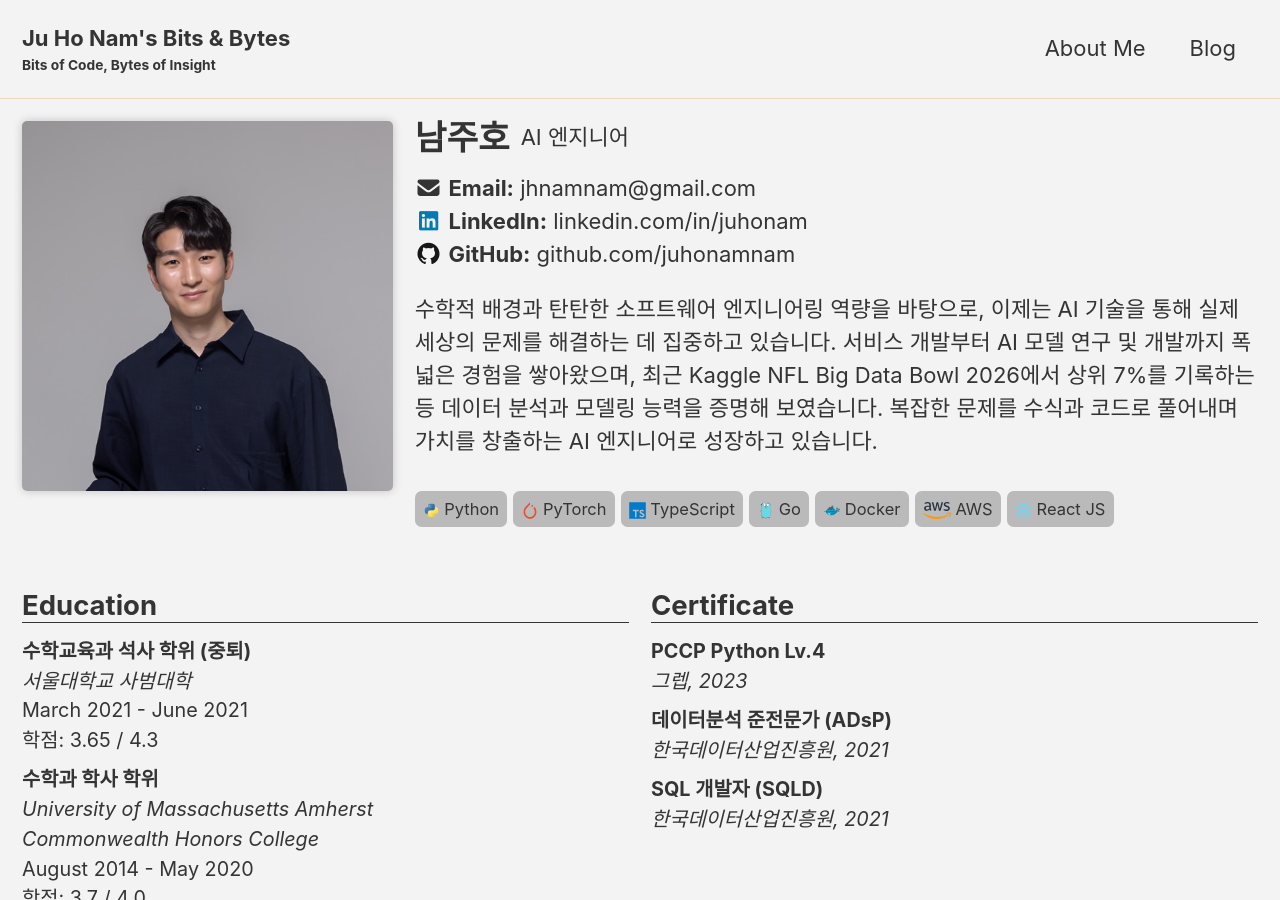
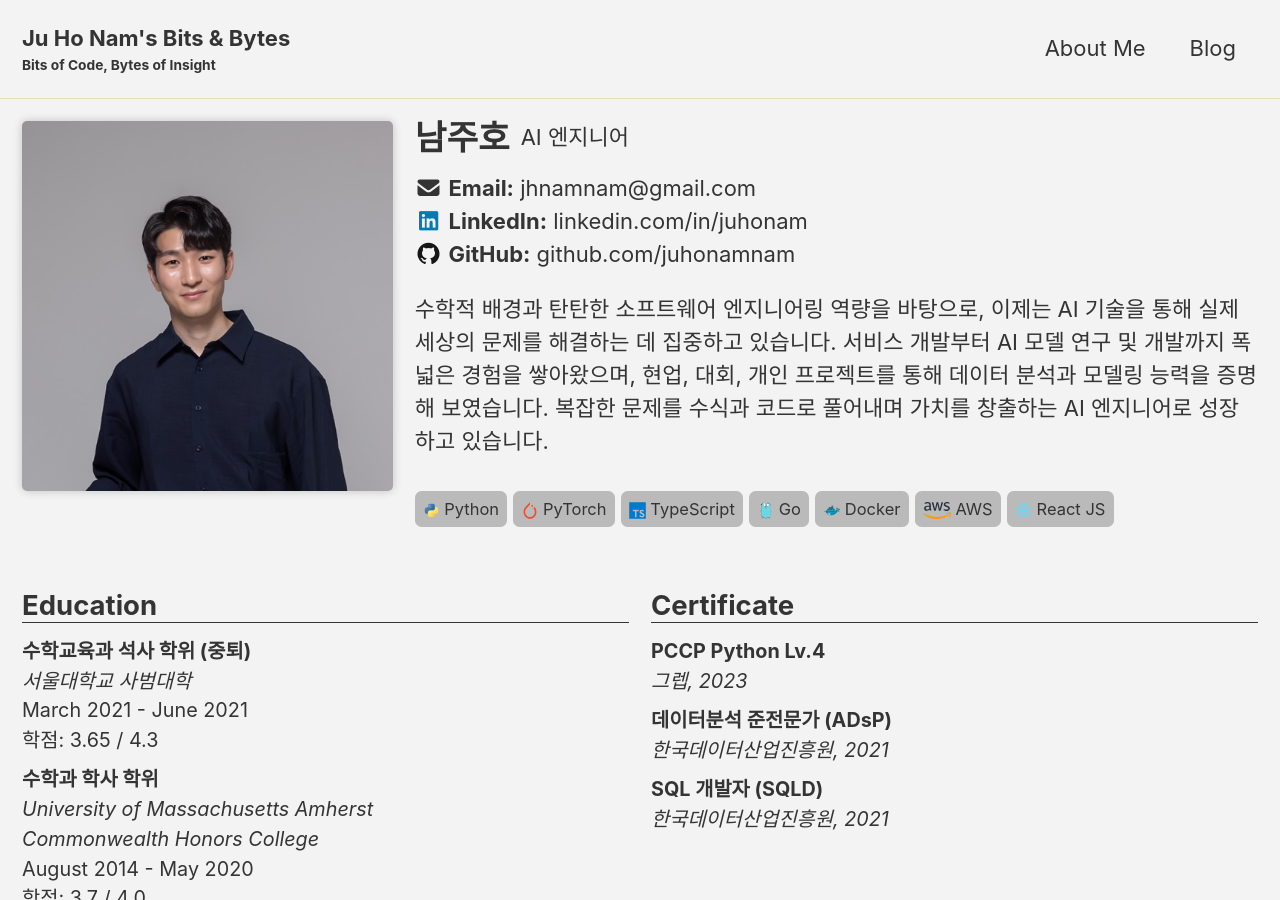
Before and after one commit to juhonamnam/juhonamnam.github.io, a Jekyll site: the page built from resume/index.html, in a window 1280 px wide and 900 px high. Built offline with Jekyll 4.4.1, drawn with Linux system fonts in a browser that asks for light colours; cached includes are drawn as plain includes.

Commit message:
modify about me intro description

```diff
--- a/_data/about-me/main.yml
+++ b/_data/about-me/main.yml
@@ -30,8 +30,8 @@ title:
 description:
   - type: paragraph
     inner:
-      ko: "수학적 배경과 탄탄한 소프트웨어 엔지니어링 역량을 바탕으로, 이제는 AI 기술을 통해 실제 세상의 문제를 해결하는 데 집중하고 있습니다. 서비스 개발부터 AI 모델 연구 및 개발까지 폭넓은 경험을 쌓아왔으며, 최근 Kaggle NFL Big Data Bowl 2026에서 상위 7%를 기록하는 등 데이터 분석과 모델링 능력을 증명해 보였습니다. 복잡한 문제를 수식과 코드로 풀어내며 가치를 창출하는 AI 엔지니어로 성장하고 있습니다."
-      en: "Building on a strong mathematical background and solid software engineering foundations, I am now focusing on solving real-world problems through AI technology. With a diverse portfolio ranging from service development to AI model R&D, I have demonstrated my analytical skills by ranking in the top 7% of the Kaggle NFL Big Data Bowl 2026. I am evolving into an AI Engineer who creates value by translating complex challenges into elegant mathematical models and robust code."
+      ko: "수학적 배경과 탄탄한 소프트웨어 엔지니어링 역량을 바탕으로, 이제는 AI 기술을 통해 실제 세상의 문제를 해결하는 데 집중하고 있습니다. 서비스 개발부터 AI 모델 연구 및 개발까지 폭넓은 경험을 쌓아왔으며, 현업, 대회, 개인 프로젝트를 통해 데이터 분석과 모델링 능력을 증명해 보였습니다. 복잡한 문제를 수식과 코드로 풀어내며 가치를 창출하는 AI 엔지니어로 성장하고 있습니다."
+      en: "With a strong foundation in mathematics and solid software engineering skills, I am now focused on solving real-world problems through AI technology. I have gained extensive experience in service development as well as AI model research and development, demonstrating my data analysis and modeling capabilities through professional work, competitions, and personal projects. I am growing as an AI engineer who creates value by solving complex problems with equations and code."
 contacts:
   - label: "Email"
     icon: "fas faa-fw fa-envelope"
```
